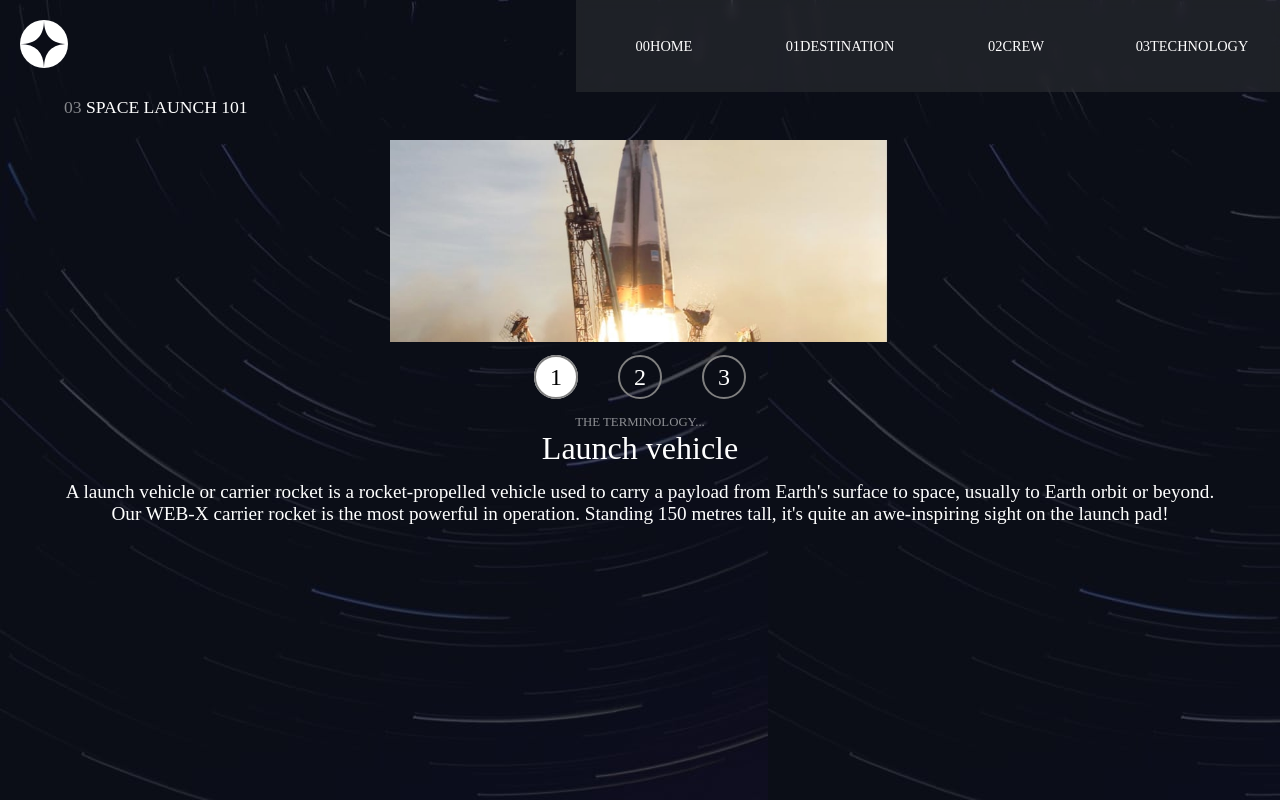
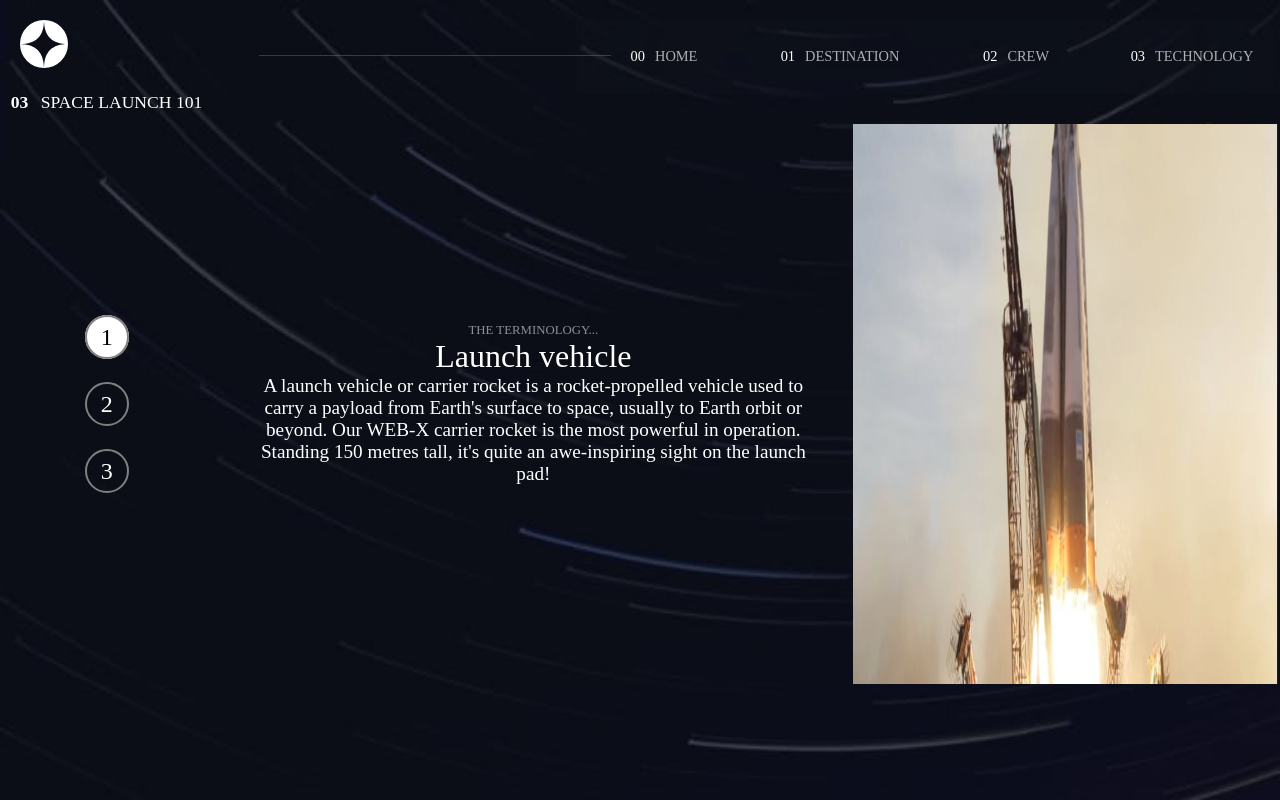
Before and after one commit to riobiss/space-tourism, a React (Create React App) app: page /technology in a window 1280 px wide. Built offline with nearby package versions, Linux system fonts and the light colour scheme; a web font is replaced by a local one.

Commit message:
tablet completo

```diff
--- a/src/pages/Crew.jsx
+++ b/src/pages/Crew.jsx
@@ -4,47 +4,51 @@ import Data from "../data.json";
 import styles from "../styles/Crew.module.css";
 
 function Crew() {
-  const [selected, setSelected] = useState(0);
-  const images = require.context("../assets/crew");
-  const crewMember = Data.crew[selected];
+  const [activeMemberIndex, setActiveMemberIndex] = useState(0);
+  const crewImages = require.context("../assets/crew");
+  const activeMember = Data.crew[activeMemberIndex];
 
   const handleChange = (e) => {
     const index = Number(e.target.value);
-    setSelected(index);
+    setActiveMemberIndex(index);
   };
 
   return (
-    <div className={styles.containerImg}>
-        <Header />
-      <div className={styles.containerCrew}>
-        <h2 className={styles.h2}> <span className="categoria">02</span> MEET YOUR CREW</h2>
-        <div className={styles.pessoa}>
+    <div className={styles.pageWrapper}>
+      <Header />
+      <div className={styles.crewWrapper}>
+        <h2 className={styles.subtitle}>
+          <span className={styles.stepNumber}>02</span> Meet Your Crew
+        </h2>
+
+        <div className={styles.leftColumn}>
           <img
-            src={images(`./${crewMember.images.webp || crewMember.images.png}`)}
-            alt={crewMember.name}
-            className={styles.pessoaImg}
+            src={crewImages(`./${activeMember.images.webp || activeMember.images.png}`)}
+            alt={activeMember.name}
+            className={styles.memberImage}
           />
-          <div className={styles.slides}>
-            {Data.crew.map((b, i) => (
+          <div className={styles.radioWrapper}>
+            {Data.crew.map((member, i) => (
               <div key={i}>
                 <input
                   type="radio"
                   id={`radio${i}`}
-                  className={styles.radios}
-                  name="radio-btn"
+                  className={styles.radioInput}
+                  name="crew-radio"
                   value={i}
-                  checked={selected === i}
+                  checked={activeMemberIndex === i}
                   onChange={handleChange}
                 />
-                <label htmlFor={`radio${i}`} className={styles.label}></label>
+                <label htmlFor={`radio${i}`} className={styles.radioLabel}></label>
               </div>
             ))}
           </div>
         </div>
-        <div className={styles.info}>
-          <h2 className={styles.role}>{crewMember.role}</h2>
-          <h1 className={styles.nome}>{crewMember.name}</h1>
-          <p className={styles.texto}>{crewMember.bio}</p>
+
+        <div className={styles.rightColumn}>
+          <h2 className={styles.role}>{activeMember.role.toUpperCase()}</h2>
+          <h1 className={styles.name}>{activeMember.name.toUpperCase()}</h1>
+          <p className={styles.bio}>{activeMember.bio}</p>
         </div>
       </div>
     </div>
--- a/src/pages/Destination.jsx
+++ b/src/pages/Destination.jsx
@@ -4,57 +4,66 @@ import styles from "../styles/Destination.module.css";
 import Data from "../data.json";
 
 function Destination() {
-  const [selected, setSelected] = useState(0);
-  const images = require.context("../assets/destination");
-  const currentPlanet = Data.destinations[selected];
+  const [activePlanetIndex, setActivePlanetIndex] = useState(0);
+  const planetImages = require.context("../assets/destination");
+  const activePlanet = Data.destinations[activePlanetIndex];
 
   return (
-    <div className={styles.containerImg}>
+    <div className={styles.pageWrapper}>
       <Header />
-      <div className={styles.containerDestination}>
-        <h2 className={styles.h2}>  <span className="categoria">01 </span>PICK YOUR DESTINATION</h2>
+      <div className={styles.destinationWrapper}>
+        <h2 className={styles.subtitle}>
+          <span className={styles.stepNumber}>01</span> Pick Your Destination
+        </h2>
 
-        <div className={styles.planetSelected}>
+        <div className={styles.leftColumn}>
+          <div className={styles.imageWrapper}>
             <img
-            className={styles.imgPlanet}
-            src={images(
-              `./${currentPlanet.images.webp || currentPlanet.images.png}`
+              className={styles.planetImage}
+              src={planetImages(
+                `./${activePlanet.images.webp || activePlanet.images.png}`
               )}
-            alt={currentPlanet.name}
+              alt={activePlanet.name}
             />
           </div>
+        </div>
 
-        <div className={styles.planets}>
+        <div className={styles.rightColumn}>
+          <div className={styles.planetSelector}>
             {Data.destinations.map((planet, index) => {
               return (
                 <div key={planet.name}>
                   <input
-                  className={styles.input}
+                    className={styles.radioInput}
                     type="radio"
                     name="planet"
                     id={`planet${index}`}
-                  checked={selected === index}
-                  onChange={() => setSelected(index)}
+                    checked={activePlanetIndex === index}
+                    onChange={() => setActivePlanetIndex(index)}
                   />
-                <label htmlFor={`planet${index}`} className={styles.label}>
+                  <label htmlFor={`planet${index}`} className={styles.radioLabel}>
                     {planet.name.toUpperCase()}
                   </label>
                 </div>
               );
             })}
           </div>
-        <h1 className={styles.h1}>{currentPlanet.name.toUpperCase()}</h1>
-        <p className={styles.description}>{currentPlanet.description}</p>
-        <div className={styles.line}></div>
-        <div className={styles.containerInfo}>
-          <p className={styles.extra}>AVG. DISTANCE</p>
-          <p className={styles.extra}>EST. TRAVEL TIME</p>
-          <p className={styles.distance}>
-            {currentPlanet.distance.toUpperCase()}
-          </p>
-          <p className={styles.distance}>
-            {currentPlanet.travel.toUpperCase()}
-          </p>
+
+          <h1 className={styles.planetName}>{activePlanet.name.toUpperCase()}</h1>
+          <p className={styles.planetDescription}>{activePlanet.description}</p>
+
+          <div className={styles.divider}></div>
+
+          <div className={styles.infoWrapper}>
+            <div>
+              <p className={styles.infoTitle}>Avg. Distance</p>
+              <p className={styles.infoValue}>{activePlanet.distance.toUpperCase()}</p>
+            </div>
+            <div>
+              <p className={styles.infoTitle}>Est. Travel Time</p>
+              <p className={styles.infoValue}>{activePlanet.travel.toUpperCase()}</p>
+            </div>
+          </div>
         </div>
       </div>
     </div>
--- a/src/pages/Technology.jsx
+++ b/src/pages/Technology.jsx
@@ -2,49 +2,53 @@ import React, { useState } from "react";
 import Header from "../components/Header";
 import styles from "../styles/Technology.module.css";
 import Data from "../data.json";
-function Technology() {
-  const images = require.context("../assets/technology");
-  const [selected, setSelected] = useState(0);
-  const currentTech = Data.technology[selected];
-  console.log(images);
+
+function TechnologyPage() {
+  const techImages = require.context("../assets/technology");
+  const [selectedTech, setSelectedTech] = useState(0);
+  const activeTech = Data.technology[selectedTech];
+
   return (
-    <div className={styles.containerImg}>
+    <div className={styles.pageWrapper}>
       <Header />
-      <div className={styles.containerTechnology}>
-        <h2 className={styles.h2}><span className="categoria">03</span> SPACE LAUNCH 101</h2>
+
+      <div className={styles.technologyWrapper}>
+        <h2 className={styles.pageTitle}>
+          <span className={styles.category}>03</span> SPACE LAUNCH 101
+        </h2>
+
         <img
-          className={styles.img}
-          src={images(`./${currentTech.images.landscape}`)}
-          alt={currentTech.name}
+          className={styles.image}
+          src={techImages(`./${activeTech.images.landscape}`)}
+          alt={activeTech.name}
         />
-        <div className={styles.labels}>
-          {Data.technology.map((techAtual, index) => {
-            return (
-              <div key={techAtual.id}>
+
+        <div className={styles.radioGroup}>
+          {Data.technology.map((tech, index) => (
+            <div key={tech.id} className={styles.radioItem}>
               <input
-                  className={styles.input}
+                className={styles.radioInput}
                 type="radio"
                 name="tech"
-                  id={`techId${index}`}
-                  checked={selected === index}
-                  onChange={() => setSelected(index)}
+                id={`tech-${index}`}
+                checked={selectedTech === index}
+                onChange={() => setSelectedTech(index)}
               />
-                <label htmlFor={`techId${index}`} className={styles.label}>
+              <label htmlFor={`tech-${index}`} className={styles.radioLabel}>
                 {index + 1}
               </label>
             </div>
-            );
-          })}
+          ))}
         </div>
-        <div className={styles.info}>
-          <h3 className={styles.terminology}>THE TERMINOLOGY...</h3>
-          <h1 className={styles.techName}>{currentTech.name}</h1>
+
+        <div className={styles.techInfo}>
+          <h3 className={styles.subtitle}>THE TERMINOLOGY...</h3>
+          <h1 className={styles.techName}>{activeTech.name}</h1>
+          <p className={styles.description}>{activeTech.description}</p>
         </div>
-        <p className={styles.description}>{currentTech.description}</p>
-        <p></p>
       </div>
     </div>
   );
 }
 
-export default Technology;
+export default TechnologyPage;
--- a/src/styles/Header.module.css
+++ b/src/styles/Header.module.css
@@ -1,9 +1,5 @@
 .Header {
   padding: 20px;
-  display: flex;
-  justify-content: space-between;
-  align-items: center;
-  margin-bottom: 5px;
 }
 
 .iconLogo {
@@ -44,27 +40,23 @@
   height: 100%;
   display: flex;
   flex-direction: column;
-  justify-content: start;
   align-items: start;
   background-color: rgba(66, 64, 75, 0.322);
   backdrop-filter: blur(15px);
-
-  padding-left: 0px;
+  padding-left: 0;
   gap: 15px;
   border-radius: 0 0 0 8px;
   z-index: 4;
   transform: translateX(100%);
   transition: transform 0.3s ease;
 }
-.sumir {
-  display: none;
-}
+
 .menuOpen {
   transform: translateX(0);
 }
 
-.menuClose {
-  transform: translateX(100%);
+.sumir {
+  display: none;
 }
 
 .links {
@@ -91,65 +83,81 @@
   border-radius: 6px;
 }
 
+/* Tablet */
 @media screen and (min-width: 600px) {
   .iconLogo {
     width: 3rem;
     height: 3rem;
+    margin: 20px;
   }
 
-  .iconBurguer {
-    width: 2.3rem;
-    height: 2.1rem;
-    cursor: pointer;
-    z-index: 5;
-  }
   .overlay {
     display: none;
   }
-  .iconLogo {
-    margin: 20px;
-  }
+
   .links {
-    display: flex;
-    flex-flow: row nowrap;
+    flex-direction: row;
     position: absolute;
-    padding: 0px;
     top: 0;
     right: 0;
     margin: auto;
-    background-color: rgba(82, 82, 82, 0.288);
+    padding: 0;
+    background-color: rgba(82, 82, 82, 0.137);
     backdrop-filter: blur(5px);
     height: 100%;
     width: 55%;
-    gap: 0px;
+    gap: 0;
   }
+
   .ancora {
     height: 100%;
     width: 100%;
     margin: auto;
   }
+
   .Header {
-    padding: 0px;
+    padding: 0;
   }
+
   .paginas {
     font-size: 0.9rem;
     white-space: nowrap;
     display: flex;
     justify-content: center;
     align-items: center;
-    padding: 0px;
+    padding: 0;
     height: 100%;
     width: 100%;
   }
 
   .paginas:hover {
-    border-radius: 0px;
+    border-radius: 0;
   }
 }
 
 @media screen and (min-width: 992px) {
   .sumir {
     display: block;
+    color: white;
+    margin-right: 10px;
   }
-
+  .links {
+    height:80%;
+    top: 20px;
+    background-color: rgba(82, 82, 82, 0.034);
+    backdrop-filter: blur(100px);
+    width: 55%;
+  }
+  .links::before {
+    content: "";
+    position: absolute;
+    left: -45%;
+    top: 48%;
+    width: 50%;
+    height: 1px;
+    background-color: rgba(128, 128, 128, 0.39);
+  }
+  .paginas {
+    color: rgba(255, 255, 255, 0.671);
+  }
 }
--- a/src/styles/Technology.module.css
+++ b/src/styles/Technology.module.css
@@ -1,82 +1,88 @@
-.containerImg {
+.pageWrapper {
   background: url(../assets/technology/background-technology-mobile.jpg)
     no-repeat center/cover;
   width: 100%;
   min-height: 100dvh;
 }
-.containerTechnology {
+
+.technologyWrapper {
   width: 100%;
   margin: auto;
   display: grid;
   grid-template-rows:
     minmax(1rem, 2rem)
     minmax(12rem, 14rem)
-    minmax(2rem, 3rem)
+    minmax(4rem, 5rem)
     minmax(4rem, 5rem)
     minmax(10rem, 12rem);
-  animation: decima 0.5s;
+  animation: slideDown 0.5s;
 }
 
-.h2 {
-  grid-row-start: 1;
-  grid-row-end: 2;
+.pageTitle {
+  grid-row: 1/2;
   text-align: center;
   margin: auto;
   font-size: 1.1rem;
 }
-.input {
-  display: none;
+
+.category {
+  font-weight: bold;
+  margin-right: 0.5rem;
 }
 
-.img {
+.image {
   width: 100%;
   max-width: 500px;
   margin: auto;
 }
 
-.labels {
+.radioGroup {
   width: 70%;
   display: flex;
-  flex-flow: row nowrap;
   justify-content: center;
   gap: 40px;
   margin: auto;
 }
-.label {
+
+.radioInput {
+  display: none;
+}
+
+.radioLabel {
   font-size: 1.5rem;
   border: 2px solid grey;
   padding: 7px 14px;
   border-radius: 50%;
+  cursor: pointer;
 }
 
-.label:hover {
-  cursor: pointer;
-}
-.input:checked + .label {
+.radioInput:checked + .radioLabel {
   background-color: white;
   color: black;
 }
 
-.terminology {
+.techInfo {
+  text-align: center;
+  margin: auto;
+}
+
+.subtitle {
   font-size: 0.8rem;
   color: rgba(255, 255, 255, 0.534);
 }
 
-.info {
-  text-align: center;
-  margin: auto;
-}
 .techName {
   text-align: center;
   margin: auto;
 }
+
 .description {
   text-align: center;
-  margin: 0% 5% 0% 5%;
+  margin: 0 5%;
   font-size: 1.2rem;
 }
 
-@keyframes decima {
+@keyframes slideDown {
   from {
     transform: translateY(-100%);
   }
@@ -86,13 +92,38 @@
 }
 
 @media screen and (min-width: 600px) {
-  .containerImg {
-    background: url(../assets//technology/background-technology-tablet.jpg);
+  .pageWrapper {
+    background: url(../assets/technology/background-technology-tablet.jpg)
+      no-repeat center/cover;
   }
-  .h2 {
+
+  .pageTitle {
     text-align: start;
     max-width: 677.188px;
     height: 18px;
-    margin: 0px 5% 0px 5%;
+    margin: 0 5%;
   }
 }
+
+@media screen and (min-width: 992px) {
+  .technologyWrapper {
+    grid-template-rows:
+      minmax(1rem, 2rem)
+      minmax(35rem, 20rem);
+    grid-template-columns: 1fr 3fr 2fr;
+  }
+  .radioGroup {
+    grid-column: 1/2;
+    grid-row: 2/3;
+    flex-flow: column;
+    align-items: center;
+  }
+  .image {
+    height: 100%;
+    grid-column: 3/4;
+    grid-row: 2/3;
+  }
+  .techInfo {
+    grid-row: 2/3;
+  }
+}
```
Also changed, not shown: src/styles/Crew.module.css (+88 -57 lines), src/styles/Destination.module.css (+99 -40 lines), src/styles/Home.module.css (+49 -27 lines). Lines whose indentation alone changed are shown as unchanged.
